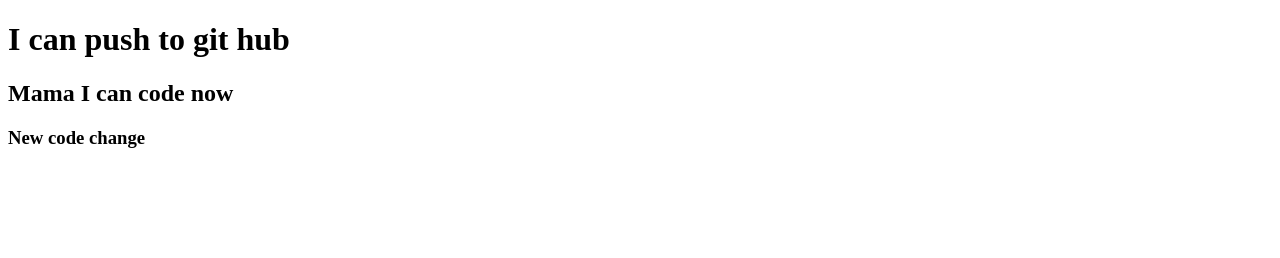
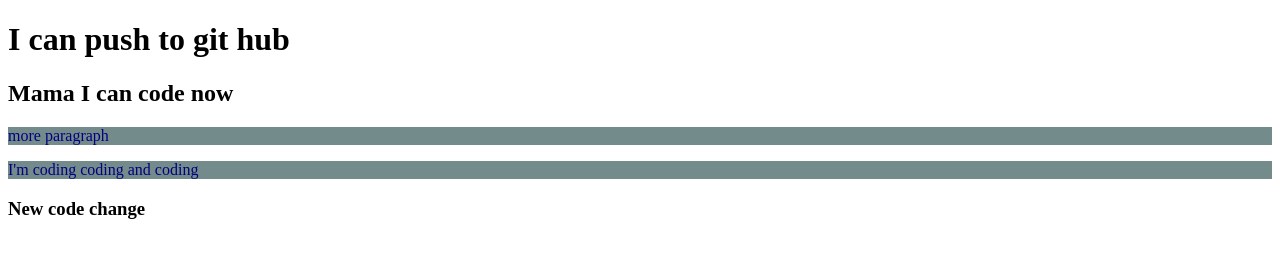
Before and after one commit to sakibalmaruf/My-2nd-Repo, a plain HTML site: page index.html in a window 1280 px wide. Drawn offline with Linux system fonts and the light colour scheme.

```diff
--- a/index.html
+++ b/index.html
@@ -5,10 +5,13 @@
   <meta http-equiv="X-UA-Compatible" content="IE=edge">
   <meta name="viewport" content="width=device-width, initial-scale=1.0">
   <title>Document</title>
+  <link rel="stylesheet" href="style.css">
 </head>
 <body>
   <h1>I can push to git hub</h1>
   <h2>Mama I can code now </h2>
+  <p>more paragraph</p>
+  <p>I'm coding coding and coding</p>
   <h3> New code change </h3>
 </body>
 </html>
--- /dev/null
+++ b/style.css
@@ -0,0 +1,6 @@
+p{
+color: navy;
+background-color: rgb(116, 139, 139);
+background-position: center;
+background-size: 85%;
+}
```
